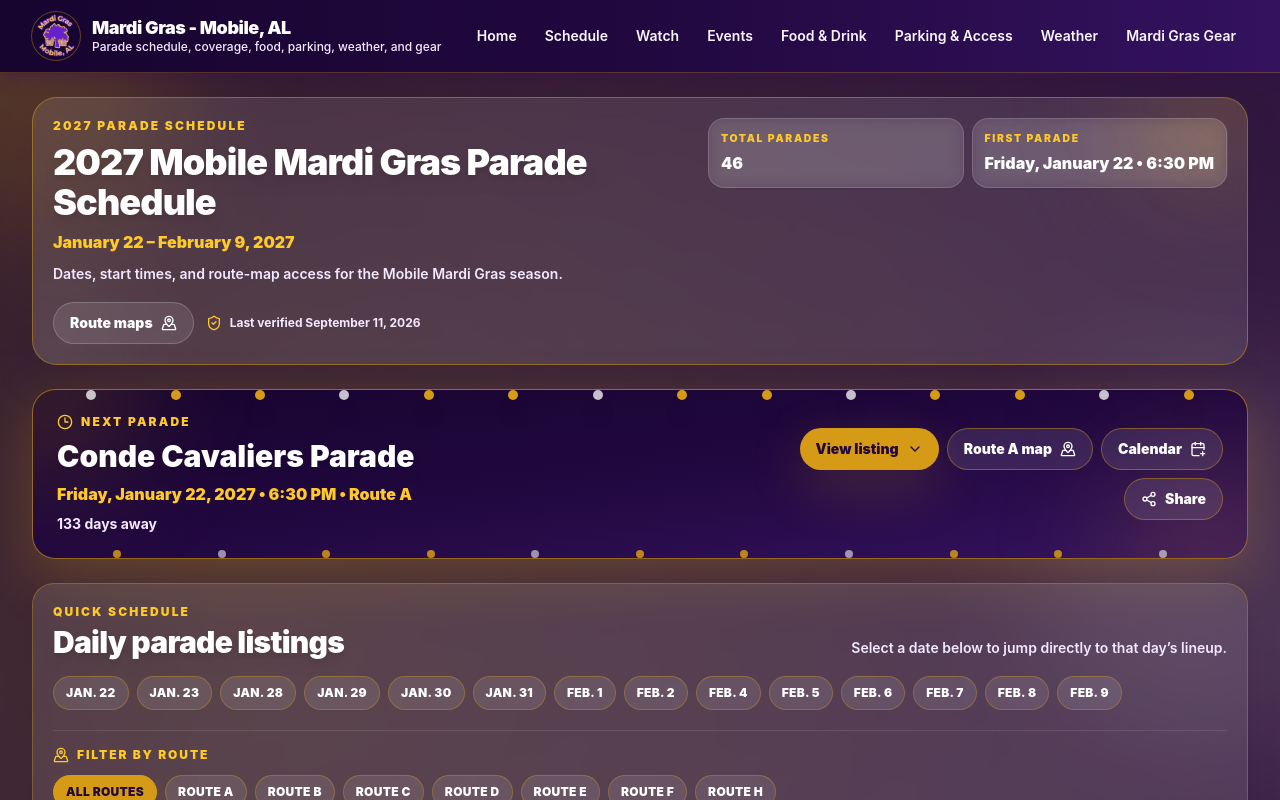
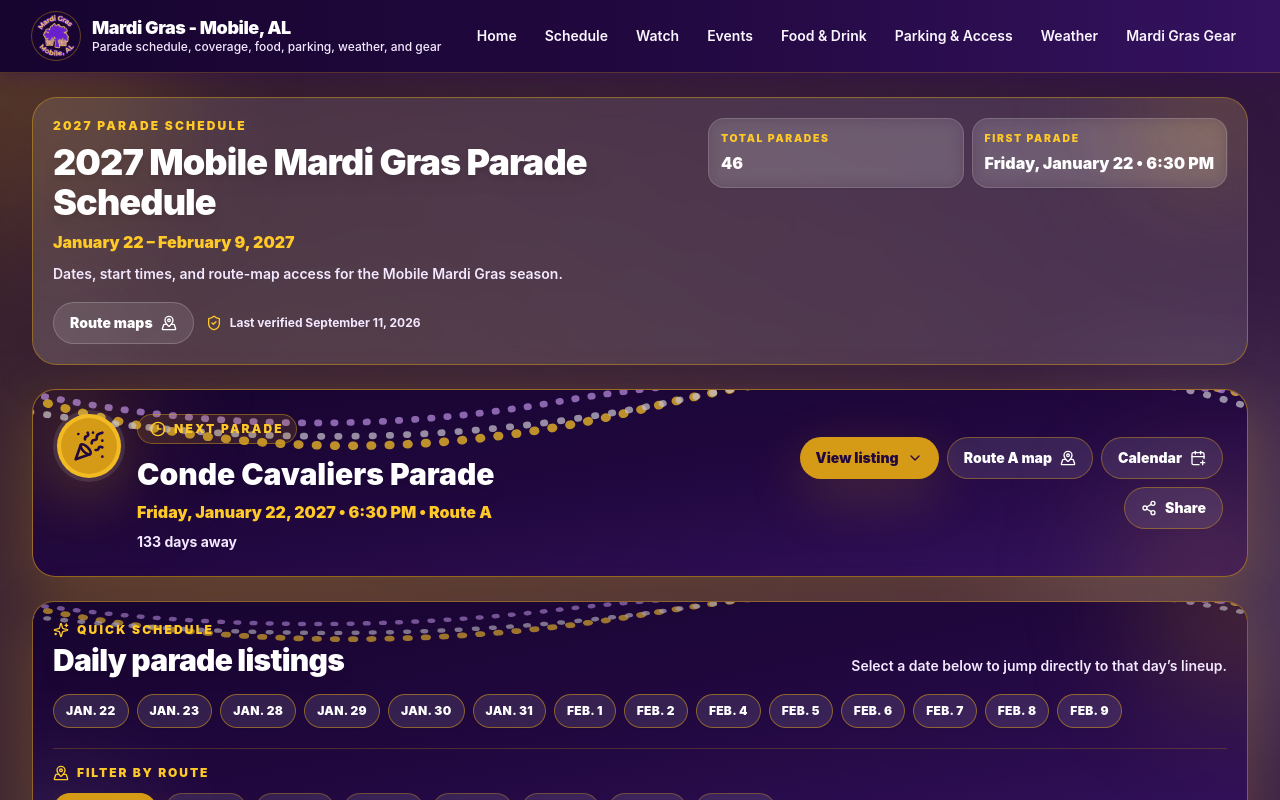
Before and after one commit to TheCryptoArborist/251mardigras, a Next.js app: page /schedule in a window 1280 px wide. Shown: the top 800 px of the page. Built offline with nearby package versions, Linux system fonts and the light colour scheme.

Commit message:
Add festive Mardi Gras schedule styling

```diff
--- a/src/components/ScheduleRouteViewer.tsx
+++ b/src/components/ScheduleRouteViewer.tsx
@@ -1,6 +1,6 @@
 "use client";
 
-import { CalendarPlus, Check, ChevronDown, Clock3, ExternalLink, MapPinned, Share2, ShieldCheck, X } from "lucide-react";
+import { CalendarPlus, Check, ChevronDown, Clock3, ExternalLink, MapPinned, PartyPopper, Share2, ShieldCheck, Sparkles, X } from "lucide-react";
 import { useEffect, useMemo, useState } from "react";
 import { StatusPill } from "@/components/StatusPill";
 
@@ -271,10 +271,16 @@
         )}
 
         <section id="quick-parade-schedule" className="scroll-mt-28 space-y-4" aria-labelledby="quick-parade-schedule-heading">
-          <div className="rounded-[1.35rem] border border-parade-gold/35 bg-white/10 p-4 text-white shadow-civic backdrop-blur sm:p-5">
-            <div className="flex flex-col gap-3 md:flex-row md:items-end md:justify-between">
+          <div className="relative overflow-hidden rounded-[1.35rem] border border-parade-gold/60 bg-gradient-to-br from-parade-purpleDeep via-parade-purpleDark to-parade-purple p-4 text-white shadow-glow sm:p-5">
+            <span className="pointer-events-none absolute right-[-5rem] top-[-5rem] h-44 w-44 rounded-full bg-parade-gold/25 blur-3xl" aria-hidden="true" />
+            <span className="pointer-events-none absolute bottom-[-6rem] left-[-4rem] h-44 w-44 rounded-full bg-white/10 blur-3xl" aria-hidden="true" />
+            <FestiveBeadGarland compact />
+
+            <div className="relative z-10 flex flex-col gap-3 md:flex-row md:items-end md:justify-between">
               <div>
-                <p className="text-xs font-black uppercase tracking-[0.18em] text-parade-goldBright">Quick schedule</p>
+                <p className="flex items-center gap-2 text-xs font-black uppercase tracking-[0.18em] text-parade-goldBright">
+                  <Sparkles className="h-4 w-4" aria-hidden="true" /> Quick schedule
+                </p>
                 <h2 id="quick-parade-schedule-heading" className="mt-1 text-3xl font-black tracking-tight text-white drop-shadow-lg">Daily parade listings</h2>
               </div>
               <p className="max-w-2xl text-sm font-semibold leading-6 text-purple-100">
@@ -282,19 +288,19 @@
               </p>
             </div>
 
-            <div className="mt-4 flex gap-2 overflow-x-auto pb-1" aria-label="Jump to a schedule date">
+            <div className="relative z-10 mt-4 flex gap-2 overflow-x-auto pb-1" aria-label="Jump to a schedule date">
               {filteredDays.map((day) => (
                 <a
                   key={day.date}
                   href={`#${day.date}`}
-                  className="shrink-0 rounded-full border border-parade-gold/35 bg-white/10 px-3 py-2 text-xs font-black uppercase tracking-wide text-white transition hover:-translate-y-0.5 hover:border-parade-gold hover:bg-parade-gold hover:text-parade-purpleDark"
+                  className="shrink-0 rounded-full border border-parade-gold/55 bg-white/10 px-3 py-2 text-xs font-black uppercase tracking-wide text-white shadow-sm transition hover:-translate-y-0.5 hover:border-parade-gold hover:bg-parade-gold hover:text-parade-purpleDark"
                 >
                   {compactDateLabel(day.label)}
                 </a>
               ))}
             </div>
 
-            <div className="mt-4 border-t border-white/10 pt-4">
+            <div className="relative z-10 mt-4 border-t border-parade-gold/25 pt-4">
               <div className="flex items-center gap-2 text-xs font-black uppercase tracking-[0.16em] text-parade-goldBright">
                 <MapPinned className="h-4 w-4" aria-hidden="true" /> Filter by route
               </div>
@@ -475,26 +481,22 @@
     <section className="relative overflow-hidden rounded-[1.45rem] border border-parade-gold/65 bg-gradient-to-br from-parade-purpleDeep via-parade-purpleDark to-parade-purple p-5 text-white shadow-glow sm:p-6">
       <span className="pointer-events-none absolute left-[-4rem] top-[-5rem] h-40 w-40 rounded-full bg-parade-gold/25 blur-3xl" aria-hidden="true" />
       <span className="pointer-events-none absolute bottom-[-5rem] right-[-3rem] h-44 w-44 rounded-full bg-parade-gold/20 blur-3xl" aria-hidden="true" />
-      <div className="pointer-events-none absolute inset-x-0 top-0 flex justify-around px-4" aria-hidden="true">
-        {Array.from({ length: 14 }, (_, index) => (
-          <span key={index} className={`h-2.5 w-2.5 rounded-full shadow-glow ${index % 3 === 0 ? "bg-white/75" : "bg-parade-gold"}`} />
-        ))}
-      </div>
-      <div className="pointer-events-none absolute inset-x-0 bottom-0 flex justify-around px-8" aria-hidden="true">
-        {Array.from({ length: 11 }, (_, index) => (
-          <span key={index} className={`h-2 w-2 rounded-full ${index % 3 === 1 ? "bg-white/55" : "bg-parade-gold/85"}`} />
-        ))}
-      </div>
+      <FestiveBeadGarland />
       <div className="relative z-10 grid gap-5 lg:grid-cols-[minmax(0,1fr)_auto] lg:items-center">
+        <div className="flex items-start gap-4">
+          <span className="hidden h-16 w-16 shrink-0 place-items-center rounded-full border-4 border-parade-goldBright/70 bg-parade-gold text-parade-purpleDark shadow-glow ring-4 ring-white/10 sm:grid" aria-hidden="true">
+            <PartyPopper className="h-8 w-8" />
+          </span>
           <div>
-          <p className="flex items-center gap-2 text-xs font-black uppercase tracking-[0.18em] text-parade-goldBright">
+            <p className="inline-flex items-center gap-2 rounded-full border border-parade-gold/45 bg-parade-gold/15 px-3 py-1.5 text-xs font-black uppercase tracking-[0.18em] text-parade-goldBright shadow-sm">
               <Clock3 className="h-4 w-4" aria-hidden="true" /> {isFocused ? "Shared parade" : "Next parade"}
             </p>
-          <h2 className="mt-2 text-2xl font-black leading-tight text-white drop-shadow-lg sm:text-3xl">{entry.name}</h2>
+            <h2 className="mt-3 text-2xl font-black leading-tight text-white drop-shadow-lg sm:text-3xl">{entry.name}</h2>
             <p className="mt-2 text-sm font-black text-parade-goldBright sm:text-base">
               {formatParadeShareDate(entry.day.date)} • {entry.time} • {entry.route}
             </p>
             {!isFocused ? <p className="mt-2 text-sm font-bold text-purple-100">{countdown}</p> : null}
+          </div>
         </div>
 
         <div className="flex flex-wrap gap-2 lg:max-w-[28rem] lg:justify-end">
@@ -514,6 +516,21 @@
         </div>
       </div>
     </section>
+  );
+}
+
+function FestiveBeadGarland({ compact = false }: { compact?: boolean }) {
+  return (
+    <svg
+      className={`pointer-events-none absolute inset-x-0 top-0 w-full ${compact ? "h-16 opacity-60" : "h-24 opacity-75"}`}
+      viewBox="0 0 1200 100"
+      preserveAspectRatio="none"
+      aria-hidden="true"
+    >
+      <path d="M-20 3 Q 280 105 610 18 T 1220 10" fill="none" stroke="rgba(255,201,40,0.95)" strokeWidth="9" strokeLinecap="round" strokeDasharray="1 17" />
+      <path d="M-20 20 Q 330 82 650 8 T 1220 24" fill="none" stroke="rgba(255,255,255,0.72)" strokeWidth="7" strokeLinecap="round" strokeDasharray="1 16" />
+      <path d="M-20 0 Q 250 62 520 12 T 1220 4" fill="none" stroke="rgba(214,167,255,0.8)" strokeWidth="7" strokeLinecap="round" strokeDasharray="1 15" />
+    </svg>
   );
 }
 
```
Lines whose indentation alone changed are shown as unchanged.
